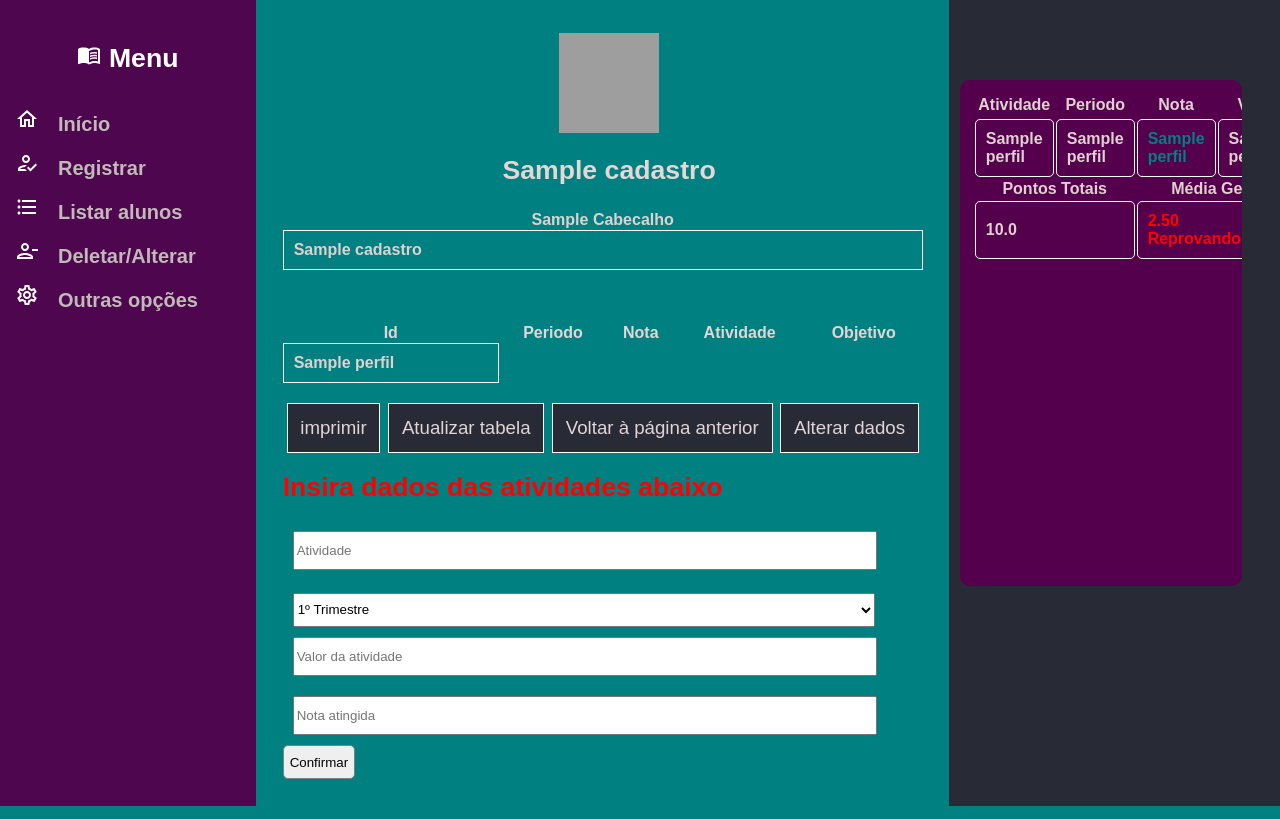
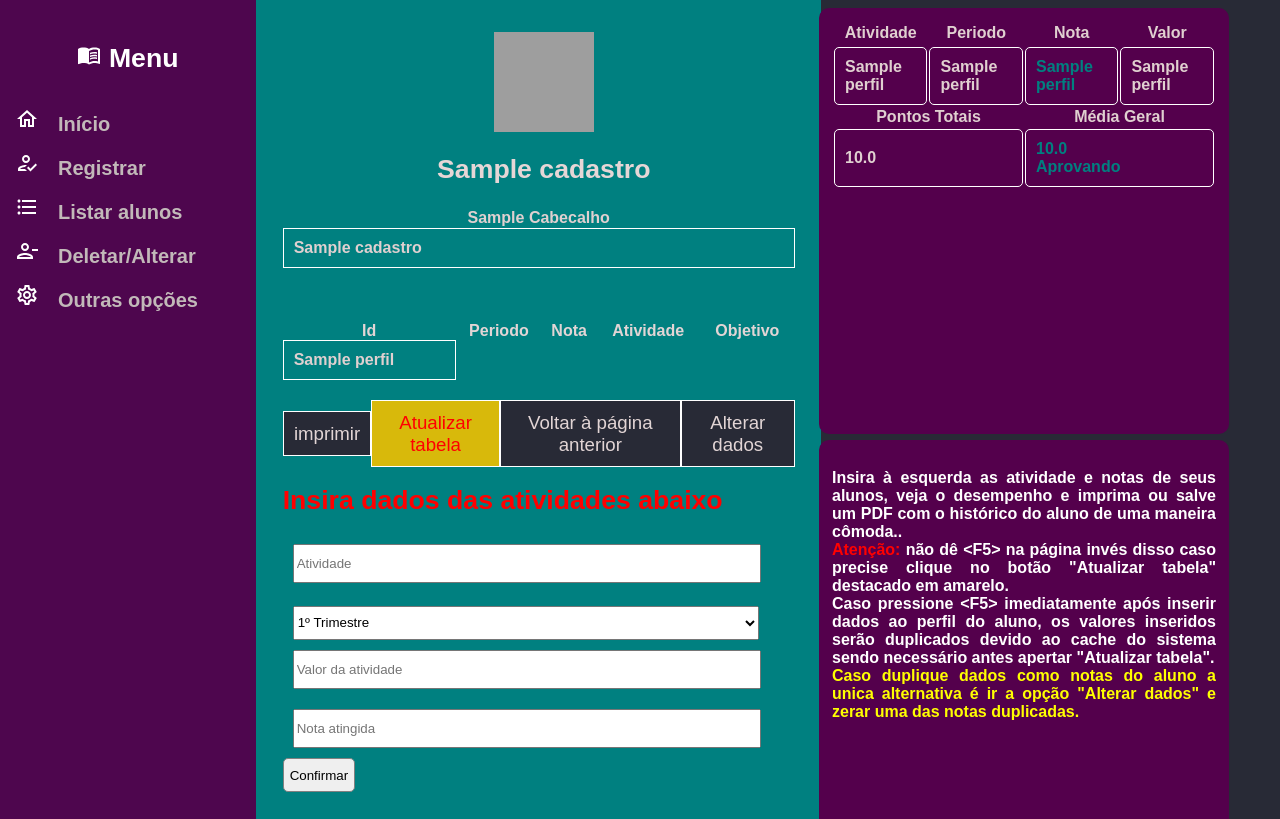
Before and after one commit to Eliomar-Julian/adm-professor, a Flask app: template templates/perfil-individual.html in a window 1280 px wide. Run offline with Flask 2, Linux system fonts and the light colour scheme; the template is opened without the code that fills it: most values are stand-ins (such as "Sample title", 1, 10 or a date in 2020); grey boxes are pictures that could not be loaded.

Commit message:
melhorando o estilo

```diff
--- a/static/conf/config.json
+++ b/static/conf/config.json
@@ -1 +1 @@
-{"disciplinas": ["portugues", "matematica", "ingles", "geografia"]}
+{"disciplinas": ["portugues", "matematica"]}
--- a/static/css/inicio.css
+++ b/static/css/inicio.css
@@ -39,10 +39,10 @@
     text-align: center;
 }
 .images {
-    width: 100px;
-    height: 100px;
+    width: 80px;
+    height: 80px;
     border-radius: 50%;
-    background: teal;
+    background: rgba(0, 128, 128, 0.496);
     display: inline-block;
     margin: 2%;
 }
--- a/static/css/listar-perfis.css
+++ b/static/css/listar-perfis.css
@@ -15,6 +15,9 @@ body {
     overflow-x: hidden;
     padding-bottom: 3%;
     padding-top: 3%;
+}
+a:visited{
+    background-color: orange;
 }
 
 .buscar {
--- a/static/css/perfil-individual.css
+++ b/static/css/perfil-individual.css
@@ -7,8 +7,8 @@ body {
 }
 
 .corpo-perfil {
-    width: 50vw;
-    margin: auto auto auto 20vw;
+    width: 40vw;
+    margin: auto auto auto 20%;
     background-color: teal;
     padding: 20pt;
 }
@@ -19,8 +19,8 @@ body {
     border-collapse: collapse;
 }
 .tabela2{
-    width: 50vw;
-    margin: auto auto auto 20vw;
+    width: 40vw;
+    margin: auto auto auto 20%;
     background-color: teal;
     padding: 20pt;
     /*border: 1px solid white;*/
@@ -131,10 +131,10 @@ select {
 .div-infos {
     background-color: #54004C;
     position: fixed;
-    width: 20vw;
-    height: 60vh;
-    top: 10vh;
-    left: 75vw;
+    width: 30vw;
+    height: 50%;
+    top: 1vh;
+    left: 64vw;
     border-radius: 10px;
     overflow-y: auto;
     overflow-x: hidden;
@@ -162,3 +162,18 @@ select {
 table {
     margin: auto;
 }
+.info {
+    background-color:#54004C;
+    color: white;
+    font-weight: bold;
+    font-family: Arial, sans-serif;
+    font-size: 12pt;
+    padding: 1%;
+    width: 30vw;
+    left: 64vw;
+    top: 55vh;
+    height: 50%;
+    border-radius: 10px;
+    position: fixed;
+    text-align: justify;
+}
--- a/static/js/alterar.js
+++ b/static/js/alterar.js
@@ -12,7 +12,7 @@ function mudar(botao) {
 
 function voltar(){
     // volta a pagina de deleção...
-    window.history.back();
+    document.location.replace('/deletar');
 }
 
 function confirmar(botao) {
--- a/static/js/main.js
+++ b/static/js/main.js
@@ -1,19 +1,69 @@
+// calcula a media no front end da pagina de perfil individual...
+
+function calculaMedia(){
+  let tds = document.getElementsByTagName("td");
+  let semestres = document.getElementsByClassName("tri");
+  let pegaSemestre = new Array();
+  let nota = tds[tds.length - 1].innerText;
+  let notaElemento = tds[tds.length - 1];
+  for (var i = 0; i<semestres.length;i++){
+    pegaSemestre.push(semestres[i].innerText);
+  }
+  let filtraSemestre = pegaSemestre.filter(function(valor, indice) {
+    return pegaSemestre.indexOf(valor) === indice;
+  })
+  let media = nota / filtraSemestre.length;
+  if (media > 5 && media < 7){
+      notaElemento.innerHTML = `${media.toFixed(1)} <br>Aprovando`;
+      notaElemento.setAttribute("style", "color: orange");
+  }else if (media > 7){
+    notaElemento.innerHTML = `${media.toFixed(1)} <br>Aprovando`;
+    notaElemento.setAttribute("style", "color: teal");
+  }else if (media < 5 ){
+    notaElemento.innerHTML = `${media.toFixed(1)} <br> <strong>Reprovando!</strong>`;
+    notaElemento.setAttribute("style", "color: red");
+  }
+}
+
+// gera o PDF da funcao de perfil individual...
+
 function printData() {
-    var divToPrint = document.getElementById("tabela");
-    var nomee = document.getElementsByTagName("h1")[1];
+    let divToPrint = document.getElementById("tabela");
+    let total = document.getElementById("total");
+    let media = document.getElementById("media");
+    let th = document.getElementsByTagName("th");
+    let td = document.getElementsByTagName("td");
+    let nomee = document.getElementsByTagName("h1")[1];
     newWin = window.open("");
+    for (var i = 0; i < th.length; i++) {
+      th[i].style = `padding: 1%; color: red; margin: 1%; border: 1px solid black;
+                      font-size: 15pt; font-family: Arial, sans-serif; margin: 1%;`
+    }
+    for (var i = 0; i < td.length; i++) {
+      td[i].style = `padding: 1%; color: black; margin: 1%; border-right: 1px solid black;
+        font-size: 11pt; font-family: Arial, sans-serif; margin: 1%;border-bottom: 1px solid black`
+    }
+    divToPrint.setAttribute("style", "margin:auto");
+    divToPrint.setAttribute("style", "width:80vw");
     newWin.document.write("Nome: " + nomee.innerText.toUpperCase());
     newWin.document.write(divToPrint.outerHTML);
-
+    newWin.document.write("TOTAL:&nbsp;&nbsp;&nbsp;" + total.outerHTML + "<br>");
+    newWin.document.write("MÉDIA:&nbsp;&nbsp;&nbsp;" + media.outerHTML);
     newWin.print();
     newWin.close();
+    //window.location.reload();
+    atualizar();
   }
+
+
+// faz reload da pagna sem fazer post no banco de dados ..
 
 function atualizar() {
   let nome = document.getElementsByTagName("h1")[1];
   let perfil = nome.innerText;
   document.location.href = `/perfil/${perfil}`;
 }
+
 
 function filtrar(radioButton, filtro) {
   let busca = document.getElementById("busca");
@@ -25,6 +75,8 @@ function filtrar(radioButton, filtro) {
   botao.click();
 }
 
+// validando form de cadastros de alunos ...
+
 function validar() {
   let inputs = document.querySelectorAll(".inputs");
   let nome = inputs[0];
@@ -33,30 +85,29 @@ function validar() {
   let cpf = inputs[3];
   let mensagem = document.getElementsByClassName("mensagem-erro");
   let botao = document.getElementById("submeter")
-
   if( (nome.value).length < 1) {
     erro = mensagem[0];
     console.log("erro");
     erro.setAttribute("style", "display: block");
     return;
   }
-
   if( (turma.value).length < 1) {
     erro = mensagem[1];
     erro.setAttribute("style", "display: block");
     return;
   }
-
   if ((rg.value).length == 0) {
     rg.value = "000000"
   }
   if ((cpf.value).length == 0) {
     cpf.value = "00000000000"
   }
-
   botao.setAttribute("type", "submit");
   botao.click();
 }
+
+// voltar xD..
+
 function back(){
   window.history.back();
 }
--- a/templates/perfil-individual.html
+++ b/templates/perfil-individual.html
@@ -1,159 +1,114 @@
 {% extends 'base.html' %}
 {% block content %}
 
-<body>
+<body onload="calculaMedia()">
     <link rel="stylesheet" href="{{ url_for('static', filename='css/perfil-individual.css') }}">
     <div class="corpo-perfil">
         <div class="img">
-
             {% if var.cadastro[2] %}
                 <img src="{{ url_for('static', filename='img/uploads/' + var.cadastro[2]) }}"
                     width="100" height="100">
             {% endif %}
-
-            <h1 value="{{ var.cadastro[4] }}" id="pessoa">
-                {{ var.cadastro[4] }}
-            </h1>
+            <h1 value="{{ var.cadastro[4] }}" id="pessoa">{{ var.cadastro[4] }}</h1>
         </div>
-
         <table class="tabela-perfil-individual" id="tabela-1">
-
-            {% for x in var.cabecalhos %}<th>{{ x }}</th>{% endfor %}
-            <tr>
+            {% for x in var.cabecalhos %}<th>{{ x }}</th>{% endfor %}<tr>
             {% for x in var.cadastro %}
-                {% if x != var.cadastro[2]  and x != var.cadastro[4]%}
-                    <td class="infos">{{ x }}</td>
-                {% endif %}
+                {% if x != var.cadastro[2]  and x != var.cadastro[4]%}<td class="infos">{{ x }}</td>{% endif %}
             {% endfor %}
             </tr>
         </table>
     </div>
+    <div class="info">
+        <p>
+            Insira à esquerda as atividade e notas de seus alunos, veja o desempenho e imprima
+            ou salve um PDF com o histórico do aluno de uma maneira cômoda..
+            <br> <span style="color: red;"> Atenção:</span> não dê &lt;F5&gt; na página invés disso caso precise clique
+            no botão "Atualizar tabela" destacado em amarelo. <br>
+            Caso pressione &lt;F5&gt; imediatamente após inserir dados ao perfil do aluno, os valores
+            inseridos serão duplicados devido ao cache do sistema sendo necessário antes apertar "Atualizar tabela".
+            <br> <span style="color: yellow;"> Caso duplique dados como notas do aluno a unica alternativa é ir a opção
+            "Alterar dados" e zerar uma das notas duplicadas.</span>
+        </p>
+    </div>
     <div class="tabela2">
         <table id="tabela">
-            <th>
-                id
-            </th>
-            <th>
-                Periodo
-            </th>
-            <th>
-                nota
-            </th>
-            <th>
-                atividade
-            </th>
-            <th>
-                objetivo
-            </th>
+            <th>id</th><th>Periodo</th><th>nota</th><th>atividade</th><th>objetivo</th>
         <tr>
-            {% for x in var.perfil %}
-                <tr>
-                    {% for y in x %}
-                        {% if y != x[2] %}<td>{{ y }}</td>{% endif %}
-                    {% endfor %}
-                </tr>
+            {% for x in var.perfil %}<tr>
+                    {% for y in x %}{% if y != x[2] %}<td>{{ y }}</td>{% endif %}{% endfor %}</tr>
             {% endfor %}
         </tr>
         </table>
         <div class="div-btn">
-            <button class="botao" onclick="printData()">
-                imprimir
-            </button>
-            <button class="botao" title="clique para atualizar a tabela" onclick="atualizar()">
+            <button class="botao" onclick="printData()">imprimir</button>
+            <button style="background-color: rgb(216, 185, 11); color: red;" class="botao" title="clique para atualizar a tabela"
+                    onclick="atualizar()">
                     Atualizar tabela
             </button>
-            <button class="botao" onclick="back()">
-                Voltar à página anterior
-            </button>
-            <button class="botao" onclick="window.location.replace('/alterar/{{ var.cadastro[4] }}')">
+            <button class="botao" onclick="back()"> Voltar à página anterior </button>
+            <button class="botao"
+                    onclick="window.location.replace('/alterar/{{ var.cadastro[4] }}')">
                     Alterar dados
             </button>
         </div>
-        <h1 style="color: red;">
-            Insira dados das atividades abaixo
-        </h1>
+        <h1 style="color: red;">Insira dados das atividades abaixo</h1>
         <form action="" method="POST">
             <input autocomplete="off" type="hidden"  name="nome-pessoa" value="{{ var.cadastro[4] }}">
             <input autocomplete="off" type="text" name="atividade" placeholder="Atividade"
-                max="10" maxlength="10">
-            <br>
+                max="10" maxlength="10"><br>
             <select autocomplete="off" name="periodo" id="periodo" title="escolha o trimestre">
-                <option value="1º Trimestre">
-                    1º Trimestre
-                </option>
-                <option value="2º Trimestre">
-                    2º Trimestre
-                </option>
-                <option value="3º Trimestre">
-                    3º Trimestre
-                </option>
-                <option value="4º Trimestre">
-                    4º Trimestre
-                </option>
+                <option value="1º Trimestre">1º Trimestre</option>
+                <option value="2º Trimestre">2º Trimestre</option>
+                <option value="3º Trimestre">3º Trimestre</option>
+                <option value="4º Trimestre">4º Trimestre</option>
             </select>
             <input autocomplete="off" type="number" step="0.1" name="objetivo" placeholder="Valor da atividade">
             <br>
             <input autocomplete="off" type="number" step="0.1" name="nota" placeholder="Nota atingida">
-            <input type="submit" value="Confirmar" autocomplete="off">
+            <input type="submit"  value="Confirmar" autocomplete="off">
         </form>
     </div>
     <div class="div-infos">
-        <table>
-            <th>
-                atividade
-            </th>
-            <th>
-                Periodo
-            </th>
-            <th>
-                Nota
-            </th>
-            <th>
-                Valor
-            </th>
+        <table id="infos">
+            <th>atividade</th><th>Periodo</th><th>Nota</th><th>Valor</th>
         <tr>
             {% set total = [] %}
             {% for x in var.perfil %}
-
             <tr>
                 <td style="word-wrap: break-word;">
                     {{ x.4 }}
                 </td>
-                <td>
-                    {{ x.1 }}
+                <td class="tri">{{ x.1 }}</td>
+                {% if x.3 < (x.5 / 2) %}
+                    <td style="color: red;">
+                        {{ x.3 }}
                     </td>
-
-            {% if x.3 < (x.5 / 2) %}
-                <td style="color: red;">{{ x.3 }}</td>
                     {% set total = total.append(x.3|float) %}
                 {% elif x.3 > (x.5 / 2) and x.3 < (x.5 / 1.2) %}
-                <td style="color: orange;">{{ x.3 }}</td>
+                    <td style="color: orange;">
+                        {{ x.3 }}
+                    </td>
                     {% set total = total.append(x.3|float) %}
                 {% else %}
-                <td style="color: teal;">{{ x.3 }}</td>
+                    <td style="color: teal;">
+                        {{ x.3 }}
+                    </td>
                     {% set total = total.append(x.3|float) %}
                 {% endif%}
-
-                <td>{{ x.5 }}</td>
+                    <td>
+                        {{ x.5 }}
+                    </td>
                 </tr>
-
-            {% endfor %}
-        </tr>
-        {% set media_geral = (total|sum|float) / 4 %}
+            {% endfor %}</tr>
+        {% set media_geral = (total|sum|float) %}
         <th colspan="2">Pontos totais</th>
         <th colspan="2">Média geral </th>
             <tr>
-            <td colspan="2"> {{ total|sum }} </td>
-            {% if media_geral < 5 %}
-                <td style="color: red;" colspan="2"> {{ "%.2f" % media_geral }} <br>
-                    Reprovando
+                <td id="total" colspan="2">
+                    {{ total|sum }}
                 </td>
-
-            {% else %}
-                <td style="color: teal;" colspan="2"> {{ "%.2f" % media_geral }} <br>
-                    Aprovando
-                </td>
-            {% endif %}
+                <td  id="media" style="color: teal;" colspan="2"> {{ "%.2f" % media_geral }}</td>
             </tr>
         </table>
     </div>
```
Also changed, not shown: static/css/cadastrar.css (+23 -16 lines), static/css/deletar.css (+8 -8 lines), templates/cadastrar.html (+22 -58 lines), templates/deletar.html (+13 -25 lines), templates/listar-nome.html (+16 -47 lines), templates/mais.html (+22 -67 lines), static/img/uploads/despertador.png (added), static/img/uploads/livros.png (added). Lines whose indentation alone changed are shown as unchanged.
